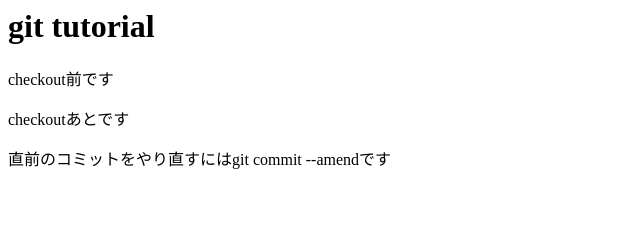
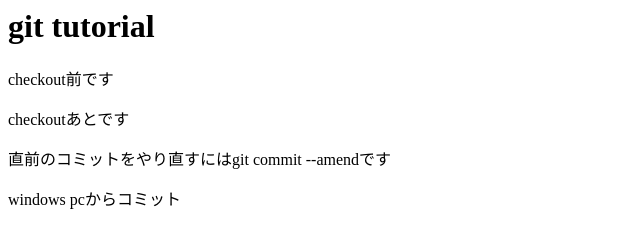
Before and after one commit to Marcs930/git_turorial, a plain HTML site: page index.html in a window 1280 px wide. Shown: the whole page, without its empty margins (0-640 px from the left). Drawn offline with Linux system fonts and the light colour scheme.

Commit message:
commit from windows pc

```diff
--- a/index.html
+++ b/index.html
@@ -4,3 +4,4 @@
 
 <p>checkoutあとです</p>
 <p>直前のコミットをやり直すにはgit commit --amendです</p>
+<p>windows pcからコミット</p>
```
